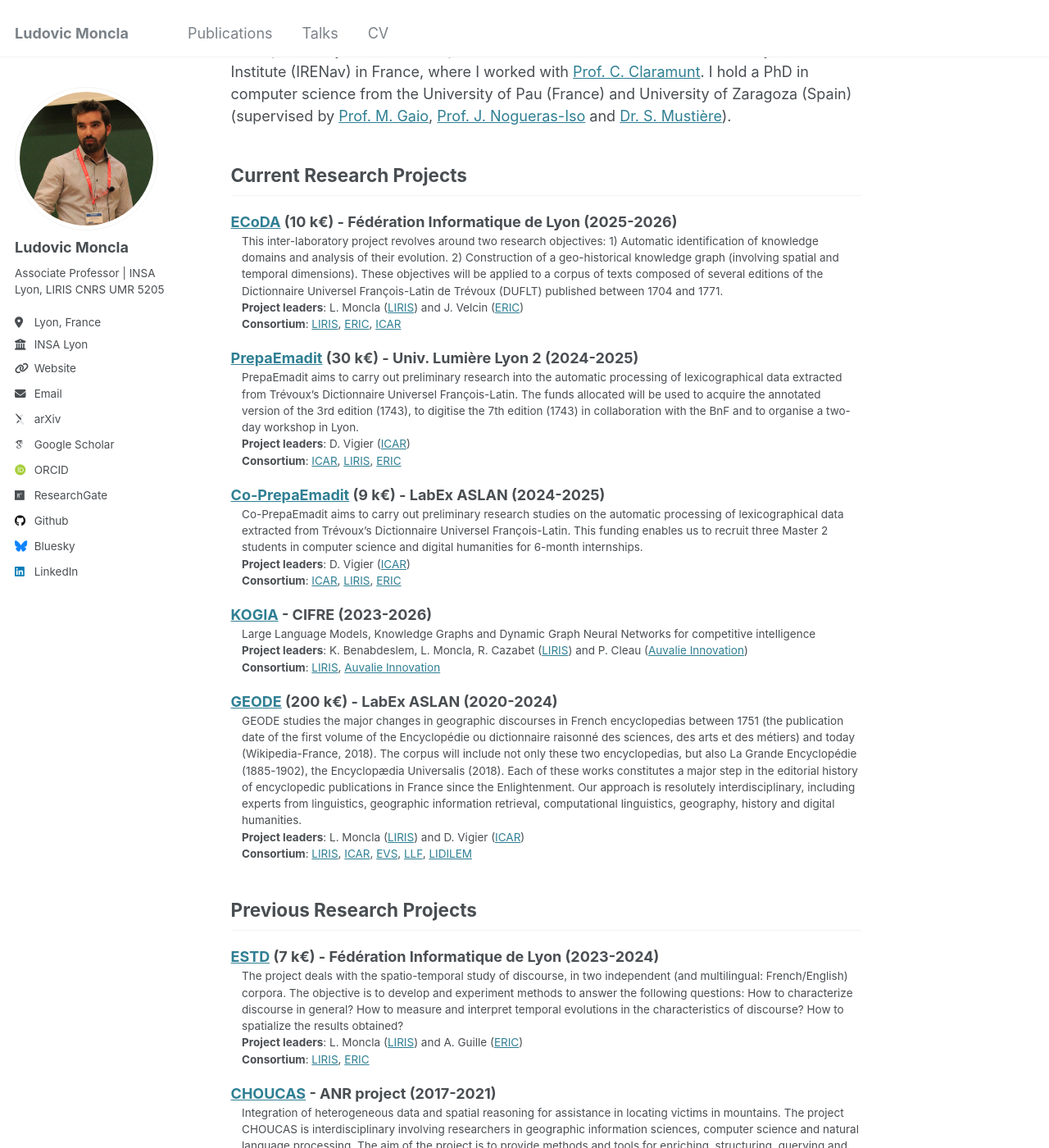
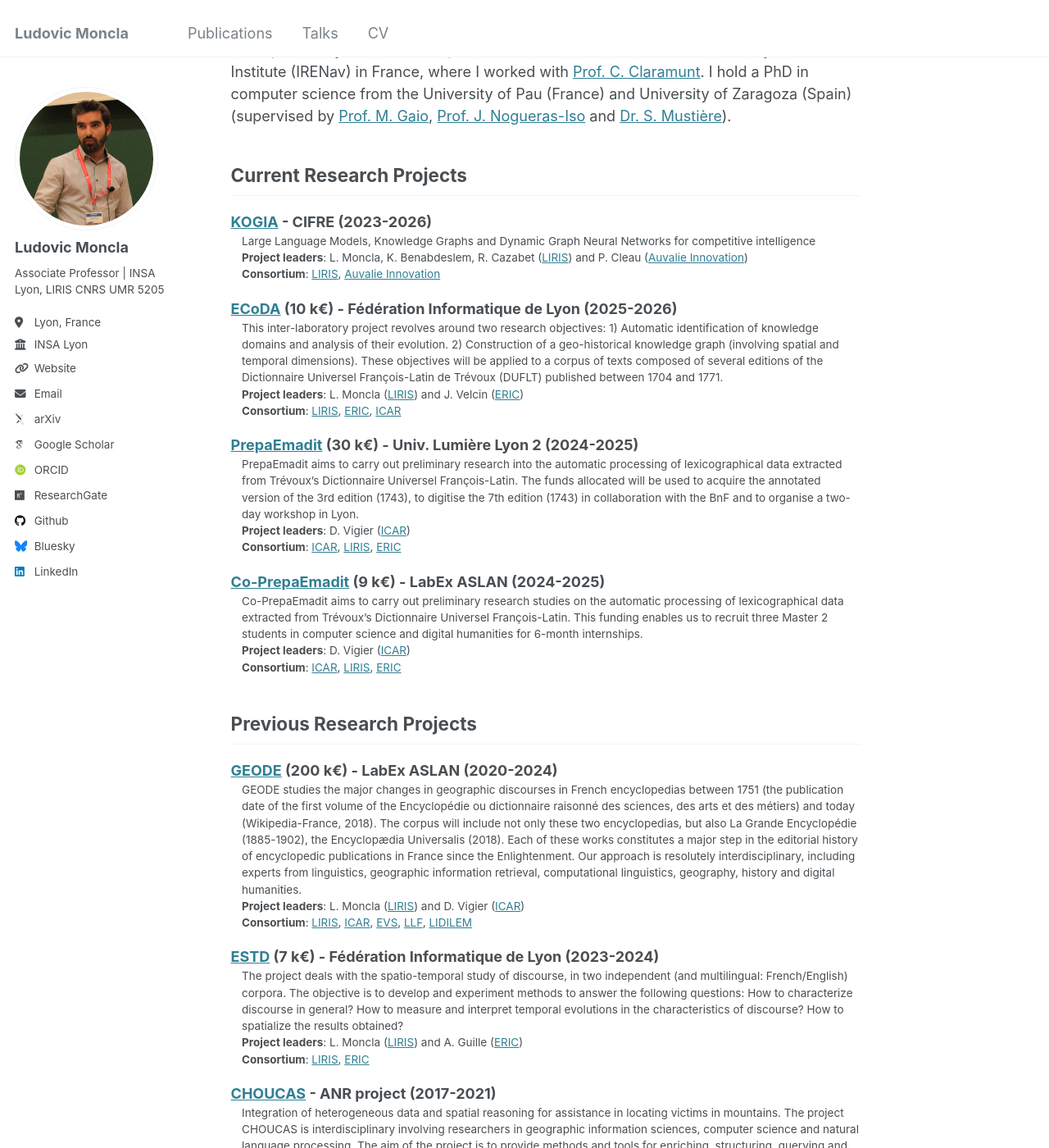
Before and after one commit to ludovicmoncla/ludovicmoncla.github.io, a Jekyll site: the page built from _pages/about.md, in a window 1280 px wide and 1400 px high, scrolled down 611 px. Shown: the whole window at 82% size. Built offline with Jekyll 4.4.1, drawn with Linux system fonts in a browser that asks for light colours; some web fonts are replaced; part of the change alters nothing that is shown; some of the changed text lies outside the part shown.

```diff
--- a/_pages/about.md
+++ b/_pages/about.md
@@ -35,6 +35,13 @@ I was previously (2016-2018) a postdoctoral researcher at the Naval Academy Rese
 
 ## Current Research Projects
 
+
+[KOGIA]() - CIFRE (2023-2026)
+:   Large Language Models, Knowledge Graphs and Dynamic Graph Neural Networks for competitive intelligence
+<br/>**Project leaders**: L. Moncla, K. Benabdeslem, R. Cazabet ([LIRIS](https://liris.cnrs.fr/)) and P. Cleau ([Auvalie Innovation](https://auvalie.com))
+<br/>**Consortium**: [LIRIS](https://liris.cnrs.fr/), [Auvalie Innovation](https://auvalie.com)
+
+
 [ECoDA](https://fil.cnrs.fr/les-projets-2025-2026/) (10 k€) - Fédération Informatique de Lyon (2025-2026)
 :   This inter-laboratory project revolves around two research objectives: 1) Automatic identification of knowledge domains and analysis of their evolution. 2) Construction of a geo-historical knowledge graph (involving spatial and temporal dimensions).
 These objectives will be applied to a corpus of texts composed of several editions of the Dictionnaire Universel François-Latin de Trévoux (DUFLT) published between 1704 and 1771.
@@ -54,11 +61,10 @@ These objectives will be applied to a corpus of texts composed of several editio
 <br/>**Consortium**: [ICAR](http://icar.cnrs.fr/), [LIRIS](https://liris.cnrs.fr/), [ERIC](https://eric.msh-lse.fr)
 
 
-[KOGIA]() - CIFRE (2023-2026)
-:   Large Language Models, Knowledge Graphs and Dynamic Graph Neural Networks for competitive intelligence
-<br/>**Project leaders**: K. Benabdeslem, L. Moncla, R. Cazabet ([LIRIS](https://liris.cnrs.fr/)) and P. Cleau ([Auvalie Innovation](https://auvalie.com))
-<br/>**Consortium**: [LIRIS](https://liris.cnrs.fr/), [Auvalie Innovation](https://auvalie.com)
 
+
+
+## Previous Research Projects
 
 
 [GEODE](https://geode-project.github.io) (200 k€) - LabEx ASLAN (2020-2024)
@@ -66,18 +72,12 @@ These objectives will be applied to a corpus of texts composed of several editio
 <br/>**Project leaders**: L. Moncla ([LIRIS](https://liris.cnrs.fr/)) and D. Vigier ([ICAR](http://icar.cnrs.fr/))
 <br/>**Consortium**: [LIRIS](https://liris.cnrs.fr/), [ICAR](http://icar.cnrs.fr/), [EVS](http://umr5600.cnrs.fr/fr/accueil/), [LLF](http://www.llf.cnrs.fr/), [LIDILEM](https://lidilem.univ-grenoble-alpes.fr/)
 
-
-
-## Previous Research Projects
-
-
 [ESTD](https://fil.cnrs.fr/les-projets-2023-2024/) (7 k€) - Fédération Informatique de Lyon (2023-2024)
 :   The project deals with the spatio-temporal study of discourse, in two independent (and multilingual: French/English) corpora. The objective is to develop and experiment methods to answer the following questions:
 How to characterize discourse in general? How to measure and interpret temporal evolutions in the characteristics of
 discourse? How to spatialize the results obtained?
 <br/>**Project leaders**: L. Moncla ([LIRIS](https://liris.cnrs.fr/)) and A. Guille ([ERIC](https://eric.msh-lse.fr))
 <br/>**Consortium**: [LIRIS](https://liris.cnrs.fr/), [ERIC](https://eric.msh-lse.fr)
-
 
 [CHOUCAS](http://choucas.ign.fr/) - ANR project (2017-2021)
 :   Integration of heterogeneous data and spatial reasoning for assistance in locating victims in mountains. The project CHOUCAS is interdisciplinary involving researchers in geographic information sciences, computer science and natural language processing. The aim of the project is to provide methods and tools for enriching, structuring, querying and visualising spatial data coming from heterogeneous sources and reasoning to help the rescue teams to speed up the phase of victims location and to better estimate a probable location area.
@@ -94,24 +94,20 @@ discourse? How to spatialize the results obtained?
 <br/>**Project leader**: L. Moncla ([LIRIS](https://liris.cnrs.fr/))
 <br/>**Consortium**: [LIRIS](https://liris.cnrs.fr/)
 
-
 [GéoDisco](https://www.msh-lse.fr/projet19/geodisco) - MSH Lyon St-Etienne (2019-2020)
 :   Géodisco combines **GIS**, **NLP**, **textometry** and **discourse analysis** around the same question: “What geographical representations of the world do French encyclopedias convey through their discourses, and what do these representations tell us about the time when these encyclopedias were written and published? This project is part of a network of national and international collaborations around encyclopedias and dictionaries.
 <br/>**Project leader**: D. Vigier ([ICAR](http://icar.cnrs.fr/))
 <br/>**Consortium**: [ICAR](http://icar.cnrs.fr/), [LIRIS](https://liris.cnrs.fr/), [EVS](http://umr5600.cnrs.fr/fr/accueil/)
-
 
 [HIL](https://imu.universite-lyon.fr/projet/hil-intelligence-artificielle-pour-faciliter-la-recherche-immobiliere-systeme-de-recommandation-avec-visualisation-spatiale-et-non-spatiale-pour-la-recherche-immobiliere-2017/) - LabEx IMU (2017-2020)
 :   The aim of the project is to improve the **spatial recommendation procedures** by proposing neighbourhoods to people seeking housing. It consists of two parts. The first concerns the **analysis and categorisation of neighbourhoods** through a multidisciplinary perspective. Based on existing data, this involves producing an original typology of neighbourhoods in the Lyon conurbation and formalising these results and selected indicators in a computer model. The second part concerns the recommendation itself, with the aim of developing a method for matching the types of neighbourhood and the profiles of purchasers using the Home in Love platform.
 <br/>**Project leaders**: L. Bonneval ([CMW](https://www.centre-max-weber.fr/)) and F. Favetta ([LIRIS](https://liris.cnrs.fr/))
 <br/>**Consortium**: [CMW](https://www.centre-max-weber.fr/), [LIRIS](https://liris.cnrs.fr/), [Home in Love](https://homeinlove.fr/)
 
-
 [YACA](http://erig.univ-pau.fr/PERDIDO/) - Interreg Aquitaine-Aragon (2015-2017)
 :   Open Source implementation of the multilingual processing chain for recognition, disambiguation and geocoding of place names from hiking descriptions.
 <br/>**Project leader**: M. Gaio ([LIUPPA](https://liuppa.univ-pau.fr/fr/index.html))
 <br/>**Consortium**: [LIUPPA](https://liuppa.univ-pau.fr/fr/index.html), [IAAA](https://www.iaaa.es/)
-
 
 [PERDIDO](http://erig.univ-pau.fr/PERDIDO/) - CDAPP-IGN (2012-2015)
 :   Project for extracting and retrieving displacements from textual documents. The main objective is the automatic geocoding of itineraries described in natural language. The work is divided into two main tasks. The first task aims at identifying and extracting information describing the itinerary in texts such as spatial named entities and expressions of displacement or perception. The second task deals with the reconstruction of the itinerary.
@@ -121,7 +117,7 @@ discourse? How to spatialize the results obtained?
 
 ## Research interest
 
-  * Natural Language Processing (NLP), Text mining and Linked Data (LOD)
+  * Natural Language Processing (NLP), Information Retrieval (IR) and Knowledge Graphs (KGs)
   * Geographical Information Retrieval (GIR)
   * Hybrid approaches for IR (machine learning and rule based methods)
   * Digital humanities
@@ -133,7 +129,7 @@ discourse? How to spatialize the results obtained?
 ### Current
   * Data Science
   * Algorithms and data structures
-  * Programming
+  * Python programming
   * Databases and XML
 
 ### Past
```
